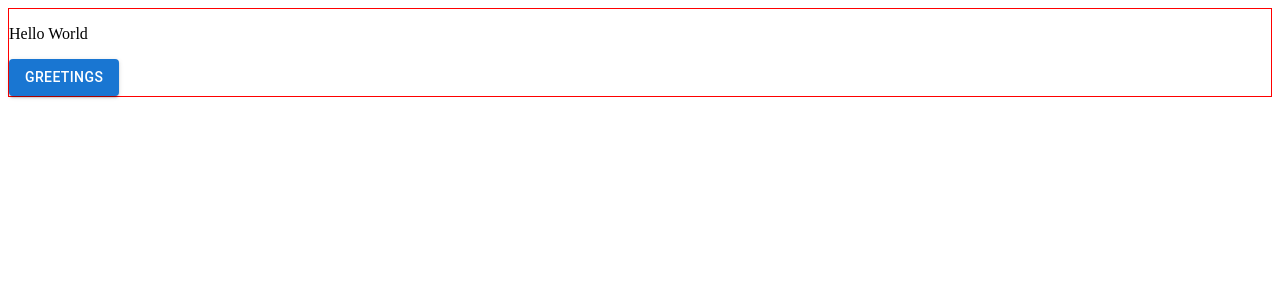
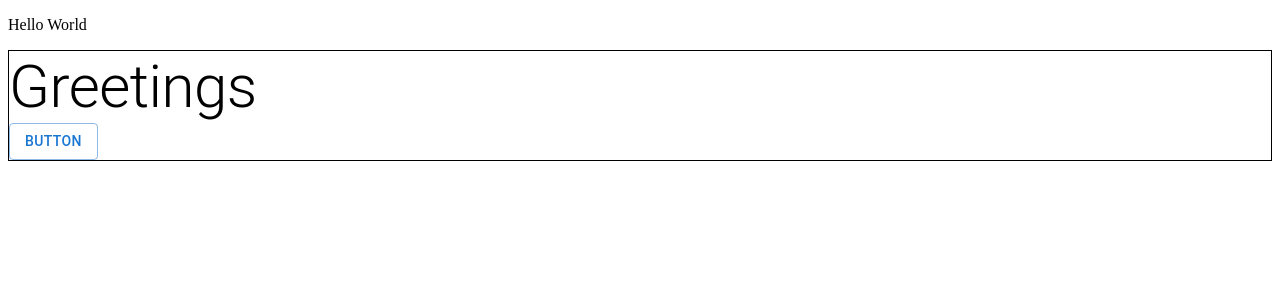
Before and after one commit to KevinKra/shopping-app, a Next.js app: page / in a window 1280 px wide. Shown: the top 300 px of the page. Built offline with nearby package versions, Linux system fonts and the light colour scheme.

Commit message:
make greeting component

```diff
--- /dev/null
+++ b/components/molecules/Greeting/Greeting.tsx
@@ -0,0 +1,18 @@
+import styled from "@emotion/styled";
+import { Button, Typography } from "@mui/material";
+import React from "react";
+
+const Greeting = () => {
+  return (
+    <GreetingWrapper>
+      <Typography variant="h2">Greetings</Typography>
+      <Button variant="outlined">Button</Button>
+    </GreetingWrapper>
+  );
+};
+
+export default Greeting;
+
+const GreetingWrapper = styled.div`
+  border: 1px solid black;
+`;
--- a/pages/index.tsx
+++ b/pages/index.tsx
@@ -1,18 +1,13 @@
 import type { NextPage } from "next";
-import styled from "@emotion/styled";
-import Button from "@mui/material/Button";
+import Greeting from "../components/molecules/Greeting/Greeting";
 
 const Home: NextPage = () => {
   return (
-    <StyledDiv>
+    <div>
       <p>Hello World</p>
-      <Button variant="contained">Greetings</Button>
-    </StyledDiv>
+      <Greeting />
+    </div>
   );
 };
 
 export default Home;
-
-const StyledDiv = styled.div`
-  border: 1px solid red;
-`;
```
